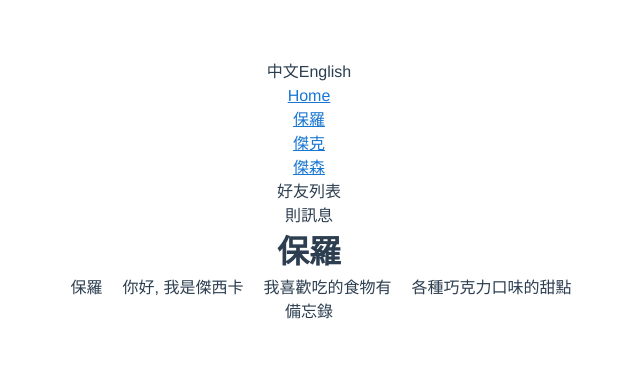
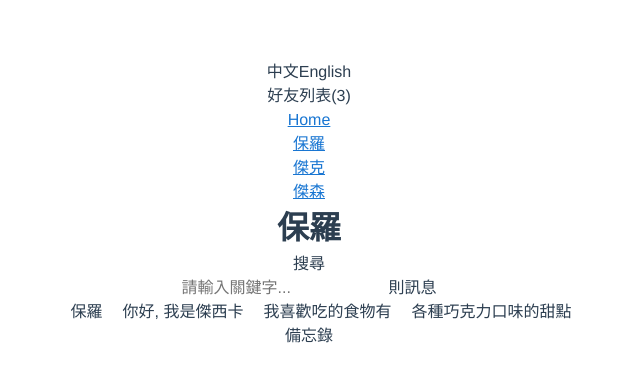
Before and after one commit to furecool/ct, a Vue app: page /paul in a window 1280 px wide. Shown: the top 382 px of the page, without its empty margins (331-971 px from the left). Built offline with nearby package versions, Linux system fonts and the light colour scheme.

Commit message:
before adding search function

```diff
--- a/src/App.vue
+++ b/src/App.vue
@@ -42,6 +42,13 @@
       <button data-lang="en" @click="setLang">English</button>
     </div>
 
+    <div>
+      <div>{{ $t('GENERAL.FRIENDS_LIST') }}(3)</div>
+      <!-- <div>{{ $t('GENERAL.ITEMS') }}</div> -->
+      <!-- <div>{{ $t('GENERAL.MESSAGE') }}</div> -->
+      <!-- <div>{{ $t('GENERAL.ADD') }}</div> -->
+    </div>
+
     <nav>
       <div class="router">
         <router-link to="/">
@@ -58,13 +65,6 @@
         </router-link>
       </div>
     </nav>
-
-    <div>
-      <div>{{ $t('GENERAL.FRIENDS_LIST') }}</div>
-      <div>{{ $t('GENERAL.ITEMS') }}</div>
-      <!-- <div>{{ $t('GENERAL.MESSAGE') }}</div> -->
-      <!-- <div>{{ $t('GENERAL.ADD') }}</div> -->
-    </div>
 
     <v-main>
       <keep-alive>
--- a/src/views/HomeView.vue
+++ b/src/views/HomeView.vue
@@ -1,6 +1,5 @@
 <template>
   <div class="home">
-    <h1>Home</h1>
     <h2>開始使用 Cherri Chat!</h2>
   </div>
 </template>
--- a/src/views/Jack.vue
+++ b/src/views/Jack.vue
@@ -3,6 +3,9 @@
   <div class="jack">
 
     <h1>{{obj.name}}</h1>
+
+    <div>搜尋</div>
+    <div>{{ $t('GENERAL.ITEMS') }}</div>
 
     <ul>
       <li v-for="li in obj.dialogue" :key="li.id">{{li}}</li>
--- a/src/views/Jason.vue
+++ b/src/views/Jason.vue
@@ -3,6 +3,9 @@
   <div class="jason">
 
     <h1>{{obj.name}}</h1>
+
+    <div>搜尋</div>
+    <div>{{ $t('GENERAL.ITEMS') }}</div>
 
     <ul>
       <li v-for="li in obj.dialogue" :key="li.id">{{li}}</li>
--- a/src/views/Paul.vue
+++ b/src/views/Paul.vue
@@ -2,6 +2,11 @@
   <div class="paul">
 
     <h1>{{obj.name}}</h1>
+
+    <div>搜尋</div>
+    <div>
+      <input type="text" placeholder="請輸入關鍵字...">{{ $t('GENERAL.ITEMS') }}
+    </div>
 
     <ul>
       <li v-for="li in obj.dialogue" :key="li.id">{{li}}</li>
```
